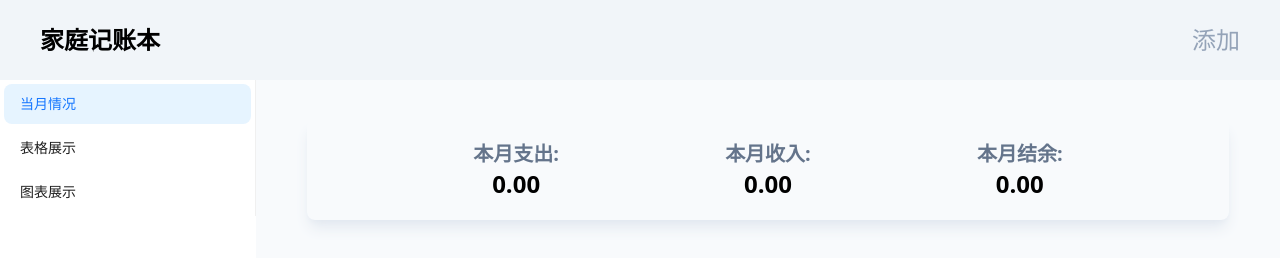
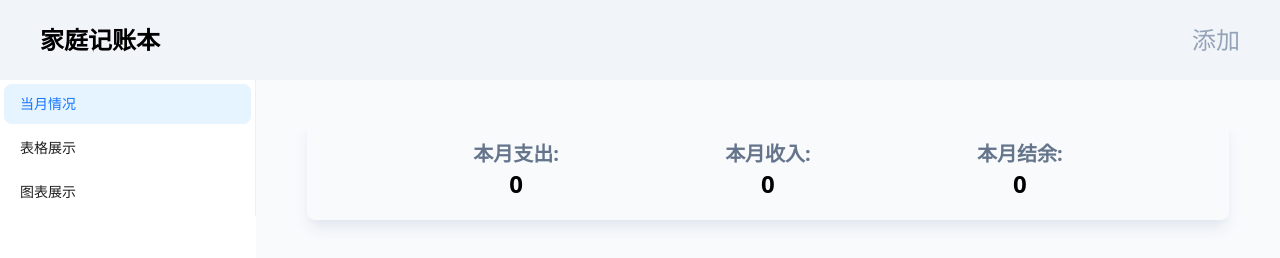
Before and after one commit to Judy-Milkyway/Household-ledger, a Next.js app: page /home in a window 1280 px wide. Shown: the top 258 px of the page. Built offline with nearby package versions, Linux system fonts and the light colour scheme.

Commit message:
当月总览

```diff
--- a/components/General.tsx
+++ b/components/General.tsx
@@ -1,26 +1,57 @@
 
 import dynamic from "next/dynamic";
 import { useState } from "react";
+import { DataType, data } from "@/mock/data";
+const dayjs = require('dayjs');
 const Doubleaxes = dynamic(() => import("./chart"), {
   ssr: false,
 });
 
 export default function General() {
 
+  function calculateMonthlySummary(data) {
+    const now = dayjs();
+    const currentMonth = now.month();
+    const currentYear = now.year();
+
+    let totalIncome = 0;
+    let totalExpenditure = 0;
+
+    data.forEach(record => {
+      const recordDate = dayjs(record.date);
+      if (recordDate.month() === currentMonth && recordDate.year() === currentYear) {
+        if (record.moneytype === "收入") {
+          totalIncome += record.money; // 计算总收入
+        } else if (record.moneytype === "支出") {
+          totalExpenditure += record.money; // 计算总支出
+        }
+      }
+    });
+
+    const balance = totalIncome - totalExpenditure; // 计算结余
+
+    return {
+      totalIncome,
+      totalExpenditure,
+      balance
+    };
+  }
+  const monthlySummary = calculateMonthlySummary(data);
+
   return (
     <div className="w-[80%] h-[screen] bg-slate-50 flex flex-col items-center">
       <div className="w-[90%] h-[100px] shadow-lg shadow-slate-200 rounded-lg mt-[40px] flex items-center justify-evenly">
         <div className="flex flex-col justify-center items-center">
           <div className="text-xl font-bold text-slate-500">本月支出:</div>
-          <div className="text-2xl font-bold">0.00</div>
+          <div className="text-2xl font-bold">{monthlySummary.totalExpenditure}</div>
         </div>
         <div className="flex flex-col justify-center items-center">
           <div className="text-xl font-bold text-slate-500">本月收入:</div>
-          <div className="text-2xl font-bold">0.00</div>
+          <div className="text-2xl font-bold">{monthlySummary.totalIncome}</div>
         </div>
         <div className="flex flex-col justify-center items-center">
           <div className="text-xl font-bold text-slate-500">本月结余:</div>
-          <div className="text-2xl font-bold">0.00</div>
+          <div className="text-2xl font-bold">{monthlySummary.balance}</div>
         </div>
       </div>
       <div className="mt-[80px] w-full px-10">
```
